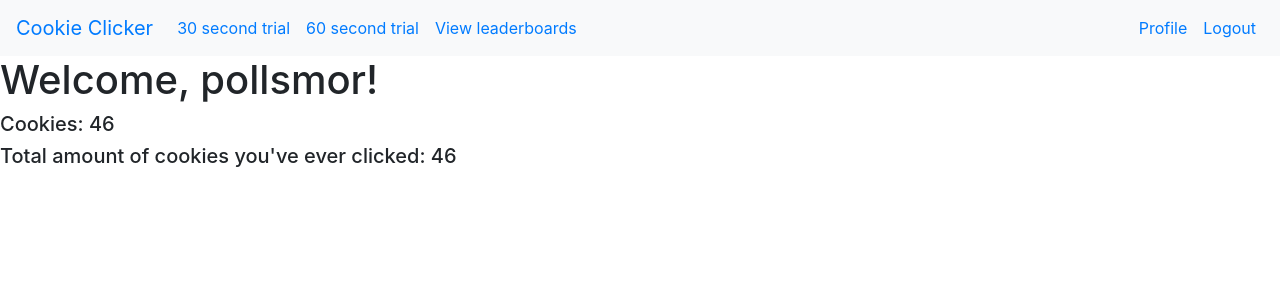
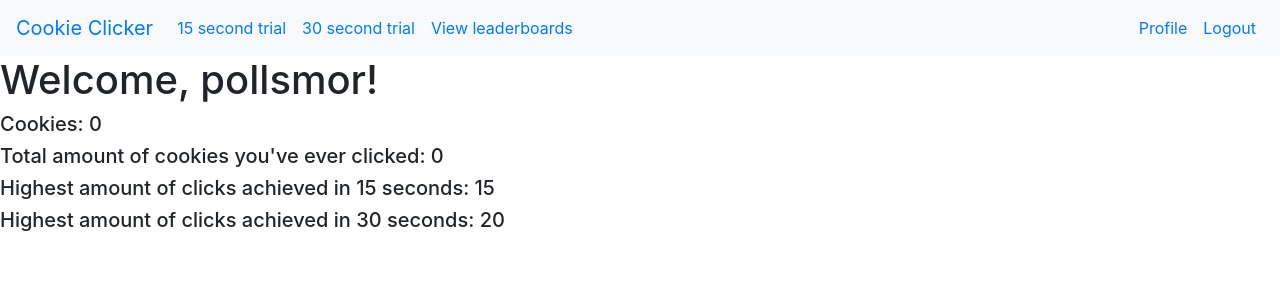
Before and after one commit to KelvinNg0/SoftDev_p02, a Flask app: page /profile in a window 1280 px wide. Shown: the top 300 px of the page. Run offline with Flask 2, Linux system fonts and the light colour scheme; a user stored in the database is signed in; data comes from the database, SQL or seed files in the repository; some libraries are stand-ins or nearby versions.

Commit message:
Trials save to the database now (need to disallow clicking before starting timer)

```diff
--- a/app.py
+++ b/app.py
@@ -103,22 +103,28 @@ def clicker():
 def profile():
 	username = session['username']
 	cookies = db_ops.get_clicks(username) # a tuple, index 0 is cookies, index 1 is total_cookies
-	return render_template("profile.html", name = username, cookies = cookies[0], total_cookies = cookies[1])
+	trials = db_ops.get_trial_data(username) #same here
+
+	return render_template("profile.html",
+		name = username, cookies = cookies[0], total_cookies = cookies[1],
+		trial_15_sec = trials[0], trial_30_sec = trials[1])
 
 @app.route('/leaderboards')
 @login_required
 def leaderboards():
 	return render_template("leaderboards.html", runs = api.get_leaderboards())
 
+@app.route('/trial/fifteensec')
+@login_required
+def thirty_sec_trial():
+	session['trial'] = "trial_15_sec"
+	return render_template("trial.html", seconds = 15)
+
 @app.route('/trial/thirtysec')
 @login_required
-def thirty_sec_trial():
+def one_min_trial():
+	session['trial'] = "trial_30_sec"
 	return render_template("trial.html", seconds = 30)
-
-@app.route('/trial/onemin')
-@login_required
-def one_min_trial():
-	return render_template("trial.html", seconds = 60)
 
 # JS related routes ============================================================
 @app.route('/regclicks')
@@ -164,6 +170,14 @@ def pass_task_info(perk_id):
 	return jsonify(info_dict)
 
 
+@app.route('/recordtrial')
+def record_trial():
+	username = session['username']
+	trial_type = session['trial']
+	num_clicks = request.args.get('clicks')
+	db_ops.record_trial(username, trial_type, num_clicks)
+	return "Blah blah blah"
+
 if __name__ == "__main__":
 	app.debug = True;
 	app.run();
--- a/templates/base.html
+++ b/templates/base.html
@@ -20,8 +20,8 @@
   <nav class="navbar navbar-expand-sm bg-light">
     <a class="navbar-brand" href="../">Cookie Clicker</a>
     <ul class="navbar-nav">
+      <li><a class="nav-link" href="../trial/fifteensec">15 second trial</a></li>
       <li><a class="nav-link" href="../trial/thirtysec">30 second trial</a></li>
-      <li><a class="nav-link" href="../trial/onemin">60 second trial</a></li>
       <li><a class="nav-link" href="../leaderboards">View leaderboards</a></li>
     </ul>
 
--- a/templates/profile.html
+++ b/templates/profile.html
@@ -5,5 +5,7 @@
   <h1>Welcome, {{ name }}! </h1>
   <h5>Cookies: {{ cookies }}</h5>
   <h5>Total amount of cookies you've ever clicked: {{ total_cookies }}</h5>
+  <h5>Highest amount of clicks achieved in 15 seconds: {{ trial_15_sec }}</h5>
+  <h5>Highest amount of clicks achieved in 30 seconds: {{ trial_30_sec }}</h5>
 
 {% endblock content %}
--- a/utl/db_creation.py
+++ b/utl/db_creation.py
@@ -17,8 +17,8 @@ def init_db():
             total_clicks INTEGER,
             perk_earned_ids TEXT,
             achievements_earned_ids TEXT,
-            trial_30_sec INTEGER,
-            trial_1_min INTEGER
+            trial_15_sec INTEGER,
+            trial_30_sec INTEGER
         )
         """
     )
--- a/utl/db_ops.py
+++ b/utl/db_ops.py
@@ -65,8 +65,20 @@ def get_clicks(username):
     c.execute("SELECT total_clicks FROM accounts WHERE username = (?)", (username,))
     total_cookies = c.fetchall()[0][0]
 
+    db.close()
     return cookies, total_cookies
 
+def get_trial_data(username):
+    db = sqlite3.connect(DB_FILE)
+    c = db.cursor()
+
+    c.execute("SELECT trial_15_sec FROM accounts WHERE username = (?)", (username,))
+    trial_15_sec = c.fetchall()[0][0]
+    c.execute("SELECT trial_30_sec FROM accounts WHERE username = (?)", (username,))
+    trial_30_sec = c.fetchall()[0][0]
+
+    db.close()
+    return trial_15_sec, trial_30_sec
 
 # Will necessitate JS that prevents buying something you already have + don't have the cookies for
 def buy_perk(username, id):
@@ -81,3 +93,22 @@ def buy_perk(username, id):
 
     db.commit()
     db.close()
+
+def record_trial(username, trial_type, clicks):
+    db = sqlite3.connect(DB_FILE)
+    c = db.cursor()
+
+    if (trial_type == "trial_15_sec"):
+        c.execute("SELECT trial_15_sec FROM accounts WHERE username = (?)", (username,))
+        prev_record = c.fetchall()[0][0]
+        if (int(clicks) > prev_record):
+            c.execute("UPDATE accounts SET trial_15_sec = (?) WHERE username = (?)", (clicks, username))
+
+    if (trial_type == "trial_30_sec"):
+        c.execute("SELECT trial_30_sec FROM accounts WHERE username = (?)", (username,))
+        prev_record = c.fetchall()[0][0]
+        if (int(clicks) > prev_record):
+            c.execute("UPDATE accounts SET trial_30_sec = (?) WHERE username = (?)", (clicks, username))
+
+    db.commit()
+    db.close()
```
Also changed, not shown: database.db.
